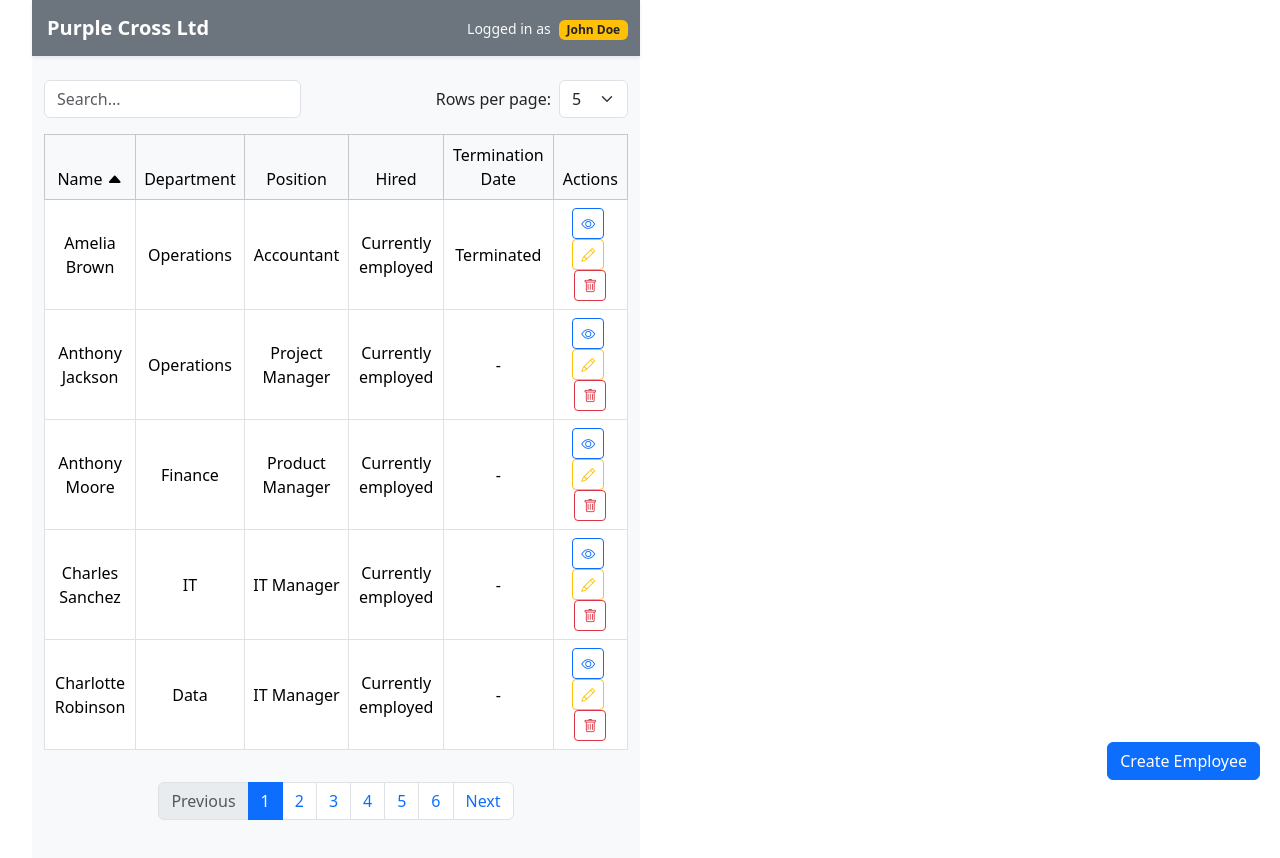
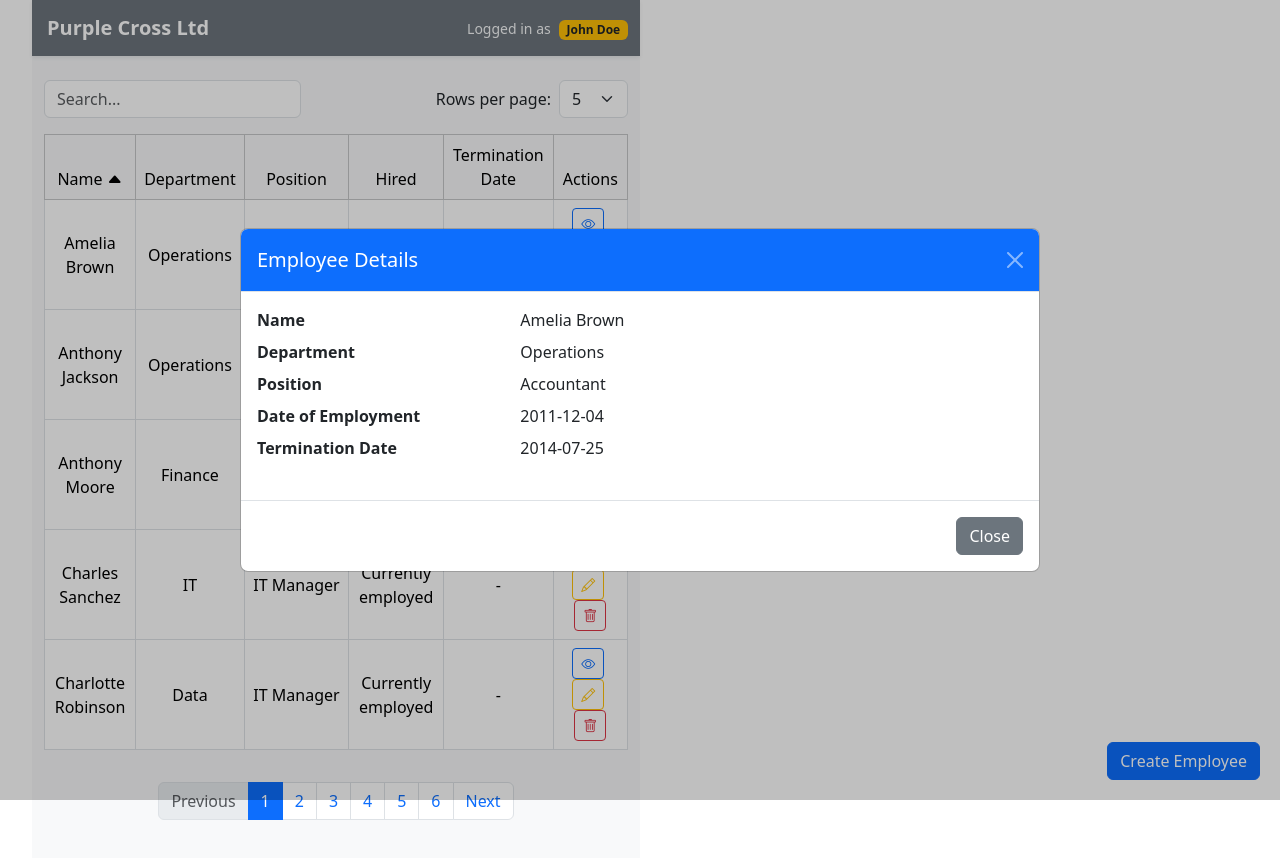
Before and after one commit to xiomarapulido/purple-cross-dashboard, a Vue app: page /employees in a window 1280 px wide. Both pictures are taken after a click on the button 588 px from the left and 223 px from the top of the page. Built offline with nearby package versions, Linux system fonts and the light colour scheme; the HTML template or start-up script is replaced by a standard one.

Commit message:
Employee show detail functionality is added

```diff
--- /dev/null
+++ b/src/components/employees/EmployeeModal.vue
@@ -0,0 +1,93 @@
+<script setup lang="ts">
+import { defineProps, defineEmits } from 'vue'
+import type { Employee } from '@/types/Employee'
+
+const props = defineProps<{ employee: Employee | null, show: boolean }>()
+const emit = defineEmits<{ (e: 'close'): void }>()
+
+function close() {
+  emit('close')
+}
+
+function backdropClick(e: MouseEvent) {
+  if ((e.target as HTMLElement).classList.contains('modal-backdrop')) {
+    close()
+  }
+}
+</script>
+
+<template>
+  <div v-if="show">
+    <!-- Backdrop separado -->
+    <div
+      class="modal-backdrop fade show"
+      @click="backdropClick"
+    ></div>
+
+    <!-- Modal centrado -->
+    <div
+      class="modal fade show"
+      tabindex="-1"
+      aria-modal="true"
+      role="dialog"
+      style="display: block;"
+    >
+      <div class="modal-dialog modal-dialog-centered modal-lg">
+        <div class="modal-content">
+          <div class="modal-header bg-primary text-white">
+            <h5 class="modal-title">Employee Details</h5>
+            <button
+              type="button"
+              class="btn-close btn-close-white"
+              aria-label="Close"
+              @click="close"
+            ></button>
+          </div>
+          <div class="modal-body" v-if="employee">
+            <dl class="row">
+              <dt class="col-sm-4">Name</dt>
+              <dd class="col-sm-8">{{ employee.fullName }}</dd>
+
+              <dt class="col-sm-4">Department</dt>
+              <dd class="col-sm-8">{{ employee.department }}</dd>
+
+              <dt class="col-sm-4">Position</dt>
+              <dd class="col-sm-8">{{ employee.occupation }}</dd>
+
+              <dt class="col-sm-4">Date of Employment</dt>
+              <dd class="col-sm-8">{{ employee.dateOfEmployment ?? '-' }}</dd>
+
+              <dt class="col-sm-4">Termination Date</dt>
+              <dd class="col-sm-8">{{ employee.terminationDate ?? '-' }}</dd>
+            </dl>
+          </div>
+          <div class="modal-footer">
+            <button type="button" class="btn btn-secondary" @click="close">
+              Close
+            </button>
+          </div>
+        </div>
+      </div>
+    </div>
+  </div>
+</template>
+
+<style scoped>
+.modal-backdrop {
+  position: fixed;
+  top: 0;
+  left: 0;
+  width: 100vw;
+  height: 100vh;
+  background-color: rgba(0, 0, 0, 0.5);
+  z-index: 1040;
+}
+
+.modal {
+  position: fixed;
+  z-index: 1050;
+  top: 50%;
+  left: 50%;
+  transform: translate(-50%, -50%);
+}
+</style>
--- a/src/pages/EmployeesPage.vue
+++ b/src/pages/EmployeesPage.vue
@@ -2,11 +2,15 @@
 import { ref, onMounted } from 'vue'
 import { useRouter } from 'vue-router'
 import EmployeesTable from '@/components/employees/EmployeesTable.vue'
+import EmployeeModal from '@/components/employees/EmployeeModal.vue'
 import type { Employee } from '@/types/Employee'
 import rawEmployees from '@/data/employees.json'
 
 const employees = ref<Employee[]>([])
 const router = useRouter()
+
+const selectedEmployee = ref<Employee | null>(null)
+const showModal = ref(false)
 
 function loadEmployees() {
   const stored = localStorage.getItem('employees')
@@ -42,7 +46,16 @@ function refreshList() {
   loadEmployees()
 }
 
-// Escuchar evento personalizado para refrescar la lista desde hijos
+function handleView(employee: Employee) {
+  selectedEmployee.value = employee
+  showModal.value = true
+}
+
+function closeModal() {
+  showModal.value = false
+  selectedEmployee.value = null
+}
+
 window.addEventListener('employees-updated', () => {
   refreshList()
 })
@@ -50,9 +63,26 @@ window.addEventListener('employees-updated', () => {
 
 <template>
   <div class="position-relative">
-        <EmployeesTable :employees="employees" @edit-employee="handleEdit" @delete-employee="handleDelete" />
-        <button class="btn btn-primary position-fixed" style="bottom: 20px; right: 20px;" @click="goToCreate">
+    <EmployeesTable
+      :employees="employees"
+      @edit-employee="handleEdit"
+      @delete-employee="handleDelete"
+      @view-employee="handleView"
+    />
+
+    <button
+      class="btn btn-primary position-fixed"
+      style="bottom: 20px; right: 20px;"
+      @click="goToCreate"
+    >
       Create Employee
     </button>
+
+    <EmployeeModal
+      v-if="showModal"
+      :employee="selectedEmployee"
+      :show="showModal"
+      @close="closeModal"
+    />
   </div>
 </template>
```
Lines whose indentation alone changed are shown as unchanged.
